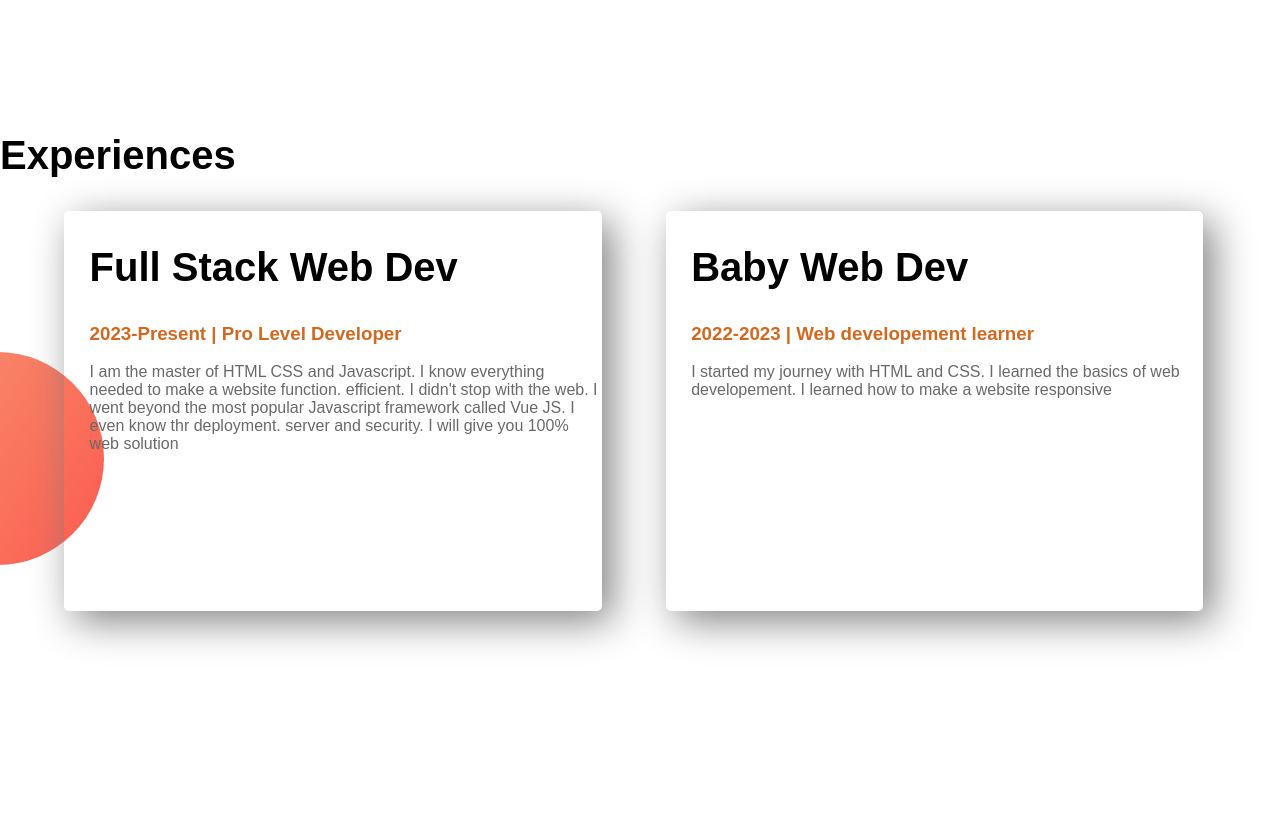
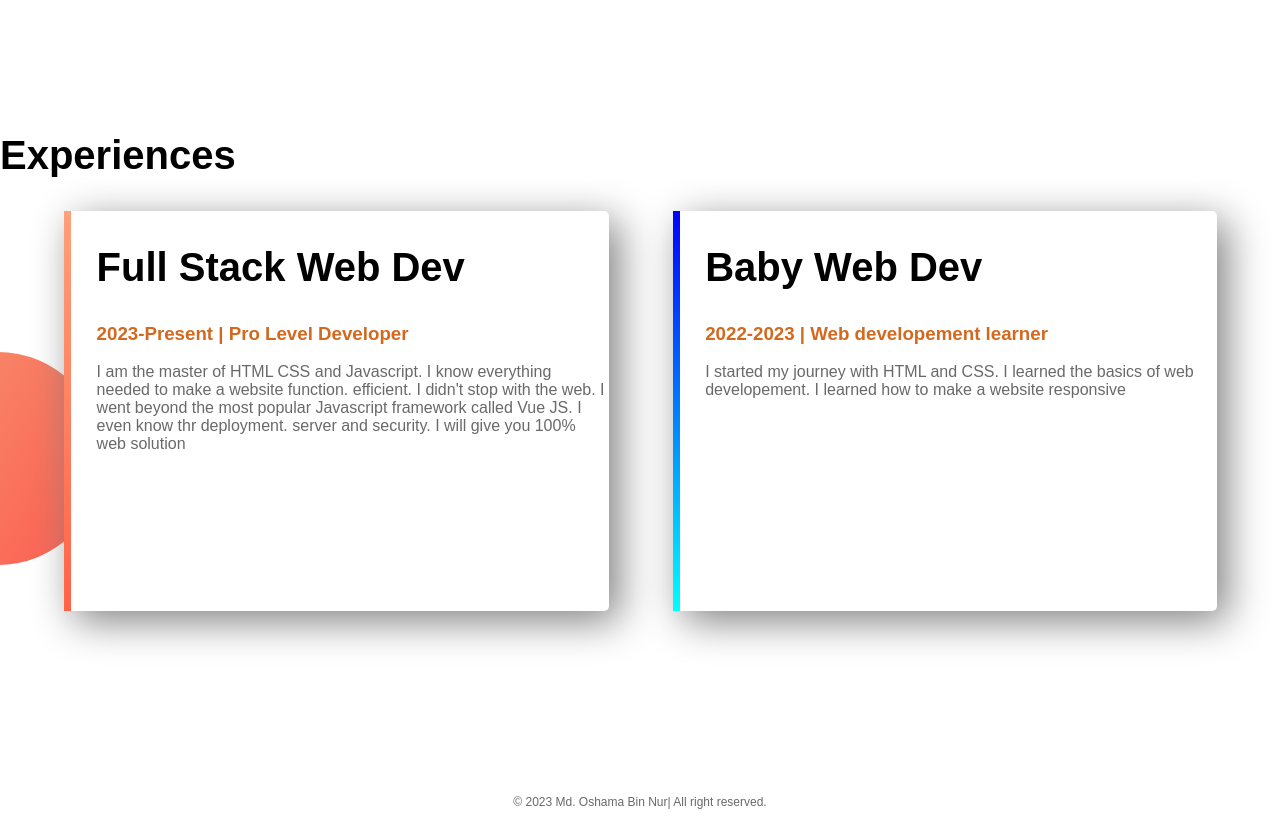
Before and after one commit to mdobns/Md_Oshama-Portfolio, a plain HTML site: page index.html in a window 1280 px wide. Shown: the part 1200-2021 px from the top of the page. Before the commit the page ends 1983 px from the top, so only its background shows below. Drawn offline with Linux system fonts and the light colour scheme.

Commit message:
done and dusted

```diff
--- a/index.html
+++ b/index.html
@@ -34,18 +34,22 @@
         </div>
     </section>
 
-    <section id="full-stack" class="experience-area">
+    <section  class="experience-area">
         <h2>Experiences</h2>
-        <div class="half-width single">
+        <div id="full-stack" class="half-width single">
             <h2>Full Stack Web Dev</h2>
             <h3><span class="p-c">2023-Present | Pro Level Developer</span></h3>
             <p>I am the master of HTML CSS and Javascript. I know everything needed to make a website function. efficient. I didn't stop with the web. I went beyond the most popular Javascript framework called Vue JS. I even know thr deployment. server and security. I will give you 100% web solution</p>
         </div>
-        <div class="half-width single">
+        <div id="baby-web" class="half-width single">
             <h2>Baby Web Dev </h2>
             <h3><span class="p-c">2022-2023 | Web developement learner</span></h3>
             <p>I started my journey with HTML and CSS. I learned the basics of web developement. I learned how to make a website responsive</p>
         </div>
+
     </section>
+    <footer>
+        <p>&copy; 2023 Md. Oshama Bin Nur| All right reserved.</p>
+    </footer>
 </body>
 </html>
--- a/style.css
+++ b/style.css
@@ -59,3 +59,16 @@ section{
     background-repeat: no-repeat;
     background-position: left;
 }
+#full-stack{
+    background-color: white;
+    border-left: 7px solid ;
+    border-image: linear-gradient(180deg, lightsalmon, tomato) 1;
+}
+#baby-web{
+    border-left: 7px solid ;
+    border-image: linear-gradient(180deg, blue , cyan) 1;
+}
+footer{
+    text-align: center;
+    font-size: 12px;
+}
```
